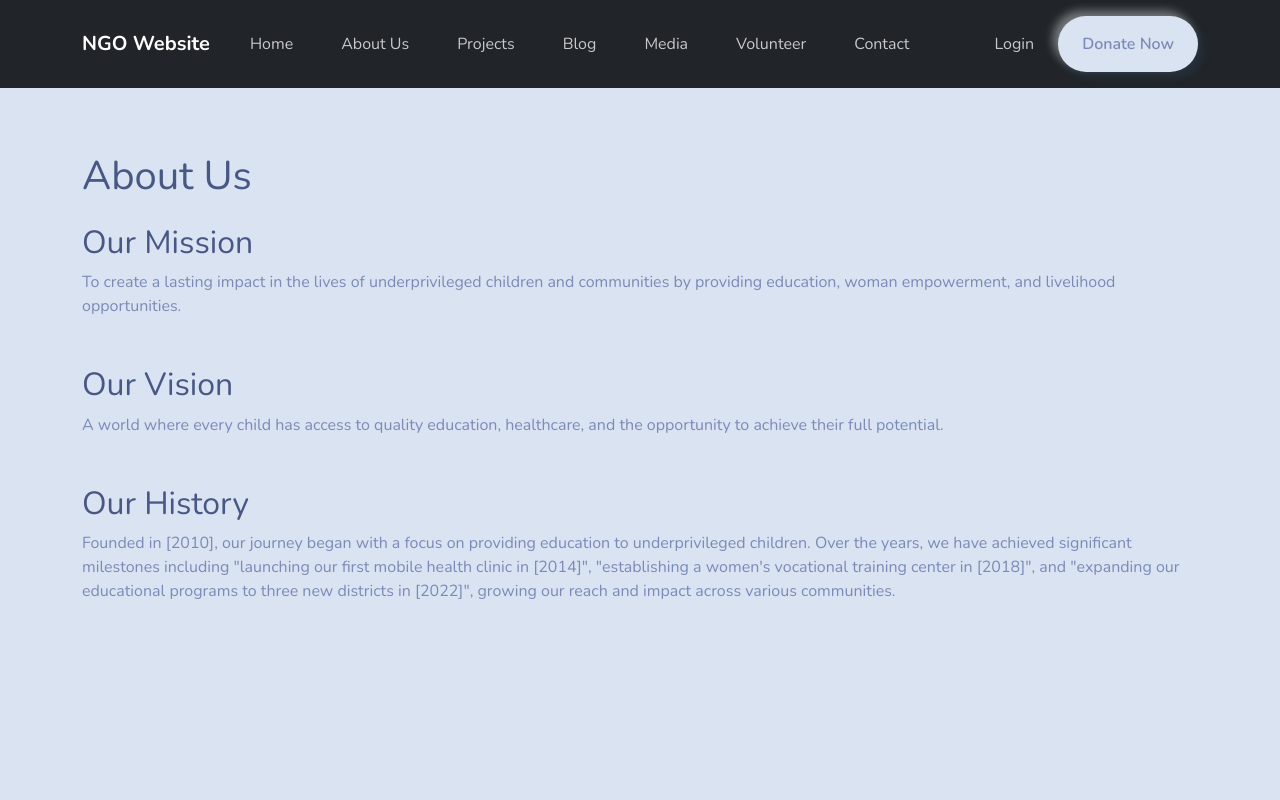
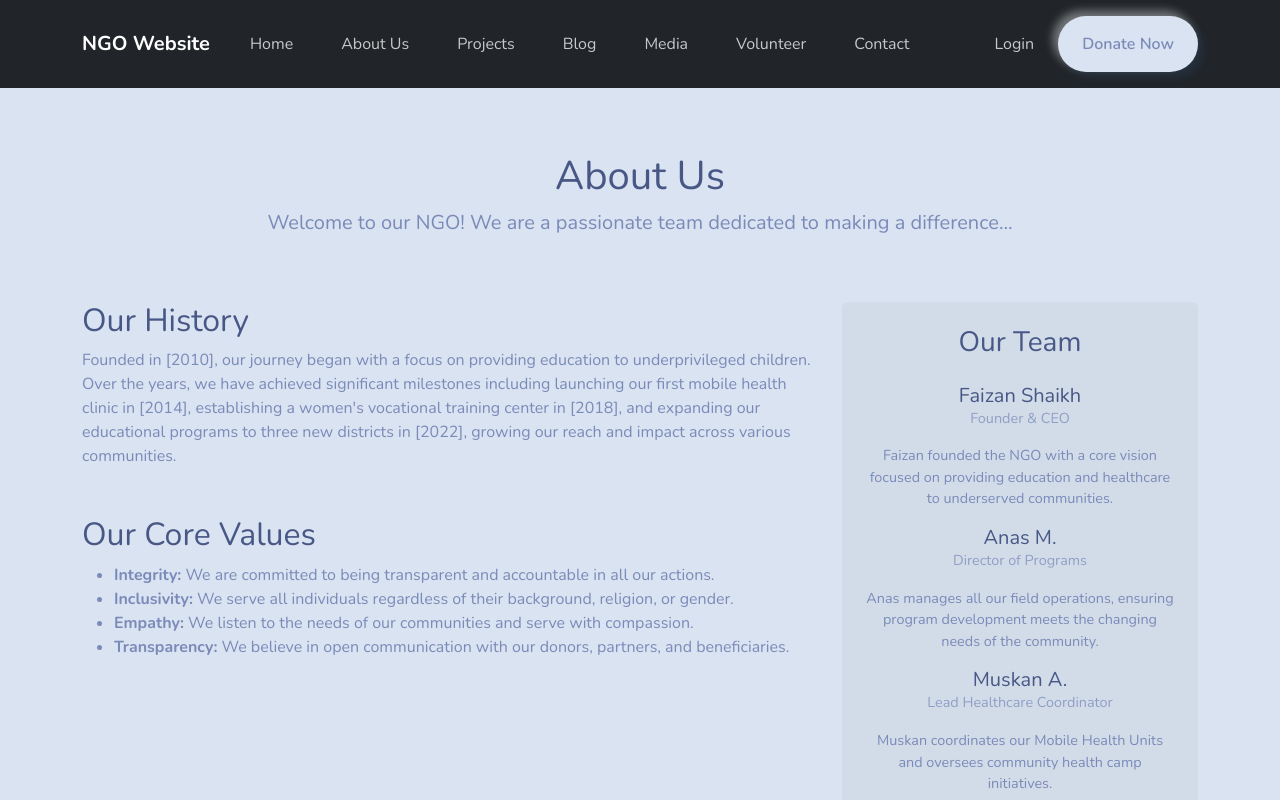
Before and after one commit to FaizanShaikh-10/ngo-frontend-deploy, a React (Vite) app: page /about in a window 1280 px wide. Shown: the top 800 px of the page. Built offline with nearby package versions, Linux system fonts and the light colour scheme.

Commit message:
Final: Add specific team members to About Page

```diff
--- a/package.json
+++ b/package.json
@@ -22,11 +22,11 @@
     "@eslint/js": "^9.36.0",
     "@types/react": "^19.1.16",
     "@types/react-dom": "^19.1.9",
-    "@vitejs/plugin-react": "^5.0.4",
+    "@vitejs/plugin-react": "^5.1.0",
     "eslint": "^9.36.0",
     "eslint-plugin-react-hooks": "^5.2.0",
     "eslint-plugin-react-refresh": "^0.4.22",
     "globals": "^16.4.0",
-    "vite": "^7.1.7"
+    "vite": "^7.1.12"
   }
 }
--- a/src/pages/AboutPage.jsx
+++ b/src/pages/AboutPage.jsx
@@ -1,44 +1,86 @@
 // src/pages/AboutPage.jsx
 
 import React from 'react';
-import { Container, Row, Col } from 'react-bootstrap';
+import { Container, Row, Col, Card } from 'react-bootstrap';
+
+// --- Specific team data requested by the user ---
+const teamMembers = [
+  {
+    id: 1,
+    name: 'Faizan Shaikh', // Your name
+    title: 'Founder & CEO',
+    bio: 'Faizan founded the NGO with a core vision focused on providing education and healthcare to underserved communities.',
+  },
+  {
+    id: 2,
+    name: 'Anas M.', // Friend's name
+    title: 'Director of Programs',
+    bio: 'Anas manages all our field operations, ensuring program development meets the changing needs of the community.',
+  },
+  {
+    id: 3,
+    name: 'Muskan A.', // Friend's name
+    title: 'Lead Healthcare Coordinator',
+    bio: 'Muskan coordinates our Mobile Health Units and oversees community health camp initiatives.',
+  },
+];
+// --- End specific team data ---
+
 
 function AboutPage() {
   return (
     <Container className="mt-5">
+      {/* 1. Introduction (Already done) */}
+      <Row className="mb-5 text-center">
+        <Col>
+          <h1>About Us</h1>
+          <p className="lead">
+            Welcome to our NGO! We are a passionate team dedicated to making a difference...
+          </p>
+        </Col>
+      </Row>
+
       <Row>
-        <Col>
-          <h1 className="mb-4">About Us</h1>
-
-          {/* Mission Section - Citations removed */}
+        <Col lg={8}>
+          {/* 2. History Section (Already done) */}
           <section className="mb-5">
-            <h2>Our Mission</h2>
+            <h2>Our History</h2>
             <p>
-              To create a lasting impact in the lives of underprivileged children and communities by
-              providing education, woman empowerment, and livelihood opportunities.
+              Founded in [2010], our journey began with a focus on providing education to underprivileged children. Over the years, we have achieved significant milestones including launching our first mobile health clinic in [2014], establishing a women's vocational training center in [2018], and expanding our educational programs to three new districts in [2022], growing our reach and impact across various communities.
             </p>
           </section>
 
-          {/* Vision Section - Citations removed */}
+          {/* 3. Core Values Section (NEW) */}
           <section className="mb-5">
-            <h2>Our Vision</h2>
-            <p>
-              A world where every child has access to quality education, healthcare, and the
-              opportunity to achieve their full potential.
-            </p>
+            <h2>Our Core Values</h2>
+            <ul>
+              <li><strong>Integrity:</strong> We are committed to being transparent and accountable in all our actions.</li>
+              <li><strong>Inclusivity:</strong> We serve all individuals regardless of their background, religion, or gender.</li>
+              <li><strong>Empathy:</strong> We listen to the needs of our communities and serve with compassion.</li>
+              <li><strong>Transparency:</strong> We believe in open communication with our donors, partners, and beneficiaries.</li>
+            </ul>
           </section>
 
-         {/* History Section - Example milestones added */}
-          <section>
-            <h2>Our History</h2>
-            <p>
-              {/* NOTE: Replace bracketed text with the NGO's actual details */}
-              Founded in [2010], our journey began with a focus on providing education to underprivileged children. Over the years, we have achieved significant milestones including "launching our first mobile health clinic in [2014]", "establishing a women's vocational training center in [2018]", and "expanding our educational programs to three new districts in [2022]", growing our reach and impact across various communities.
-            </p>
-            {/* You can add more paragraphs or a timeline component here based on NGO info */}
-          </section>
+          {/* 7. Call to Action (Already done in Header) */}
+
+        </Col>
+
+        <Col lg={4}>
+          {/* 5. Leadership and Team Section (NEW) */}
+          <aside className="p-4 rounded" style={{ backgroundColor: 'rgba(0,0,0,0.03)' }}>
+            <h3 className="text-center mb-4">Our Team</h3>
+            {teamMembers.map(member => (
+              <div key={member.id} className="mb-3 text-center">
+                {/* You can add <Card.Img src={member.image} /> here */}
+                <h5 className="mb-0">{member.name}</h5>
+                <p className="text-muted" style={{ fontSize: '0.9rem' }}>{member.title}</p>
+                <p style={{ fontSize: '0.9rem' }}>{member.bio}</p>
+              </div>
+            ))}
+          </aside>
         </Col>
       </Row>
+      {/* ... (Sections 4 and 6 are covered on other pages) ... */}
     </Container>
   );
 }
```
Also changed, not shown: 1 other file (tests, documents, lock files or other folders).
